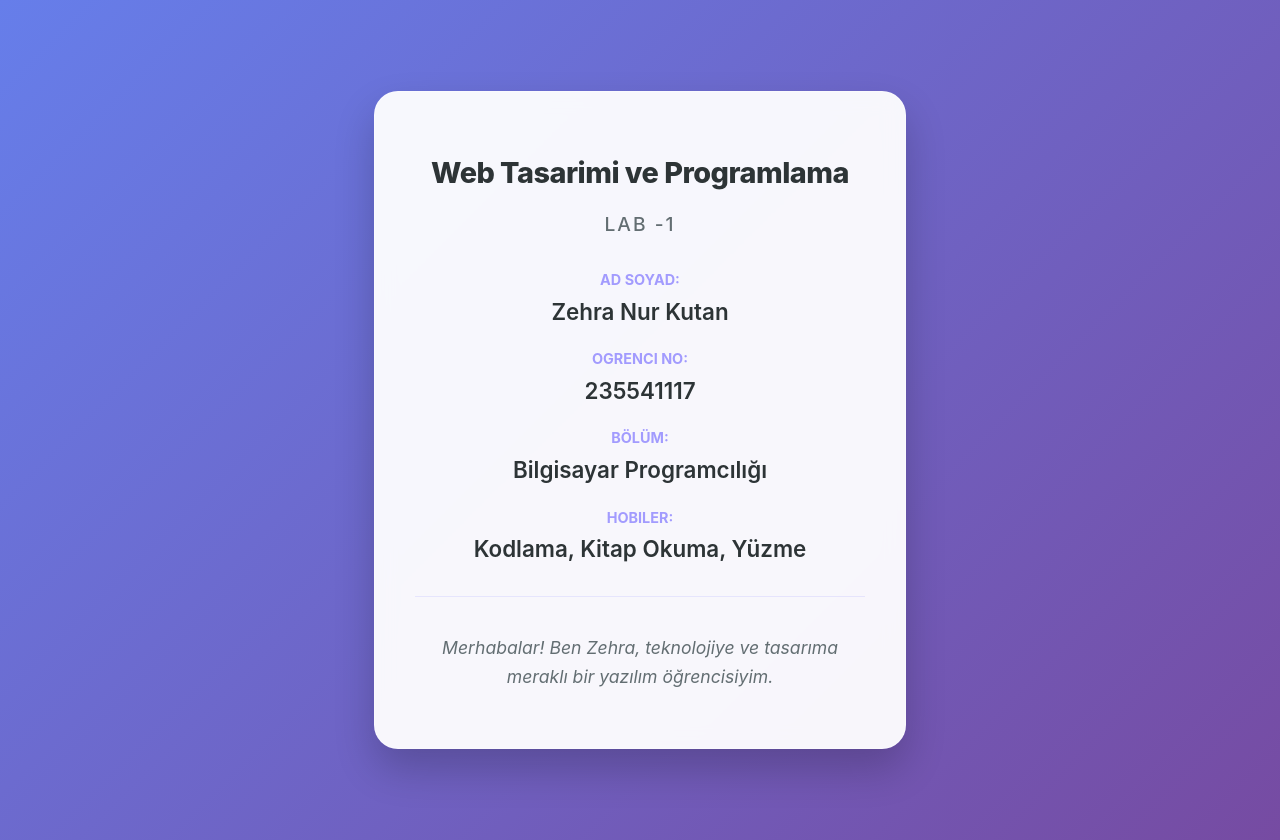
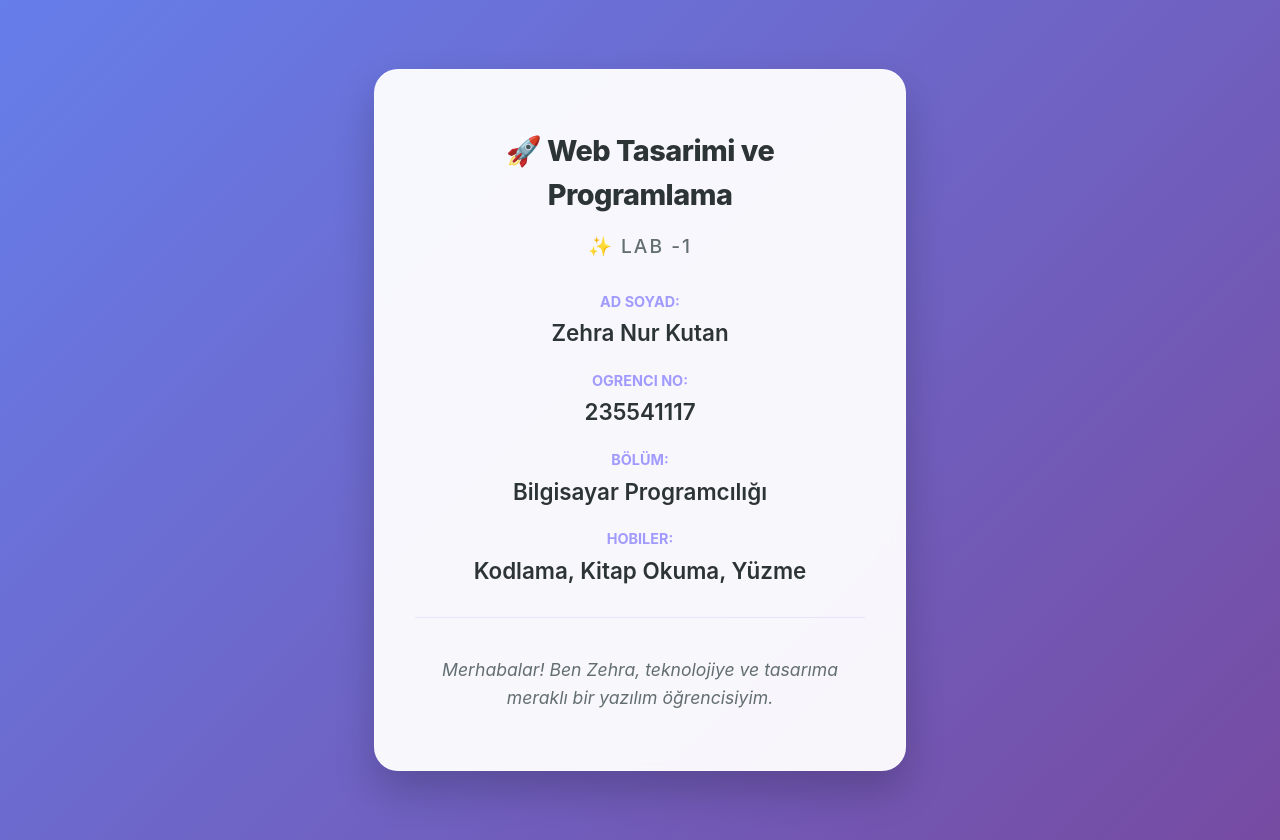
Before and after one commit to ZehraNurKutan/web-lab-hello, a React (Vite) app: page / in a window 1280 px wide. Built offline with nearby package versions, Linux system fonts and the light colour scheme.

Commit message:
chore: refine content with visual flair

```diff
--- a/src/App.tsx
+++ b/src/App.tsx
@@ -4,8 +4,8 @@ function App() {
   return (
     <div className="app-container">
       <div className="info-card">
-        <h1>Web Tasarimi ve Programlama</h1>
-        <h2>LAB -1</h2>
+        <h1>🚀 Web Tasarimi ve Programlama</h1>
+        <h2>✨ LAB -1</h2>
 
         <p className="label">Ad Soyad:</p>
         <p className="value">Zehra Nur Kutan</p>
```
